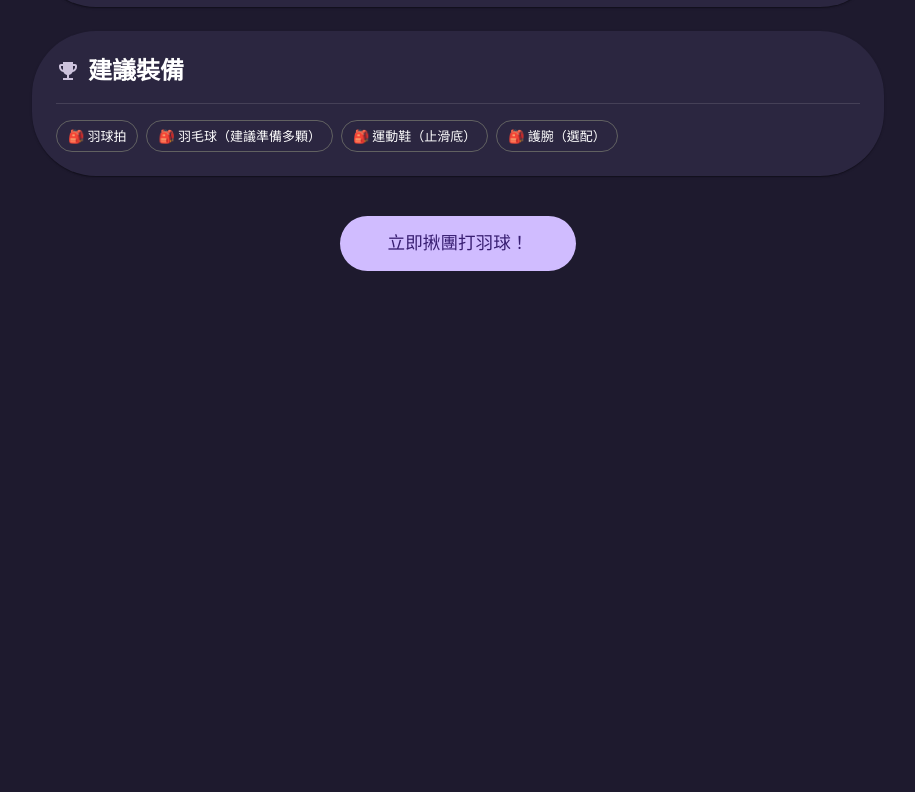
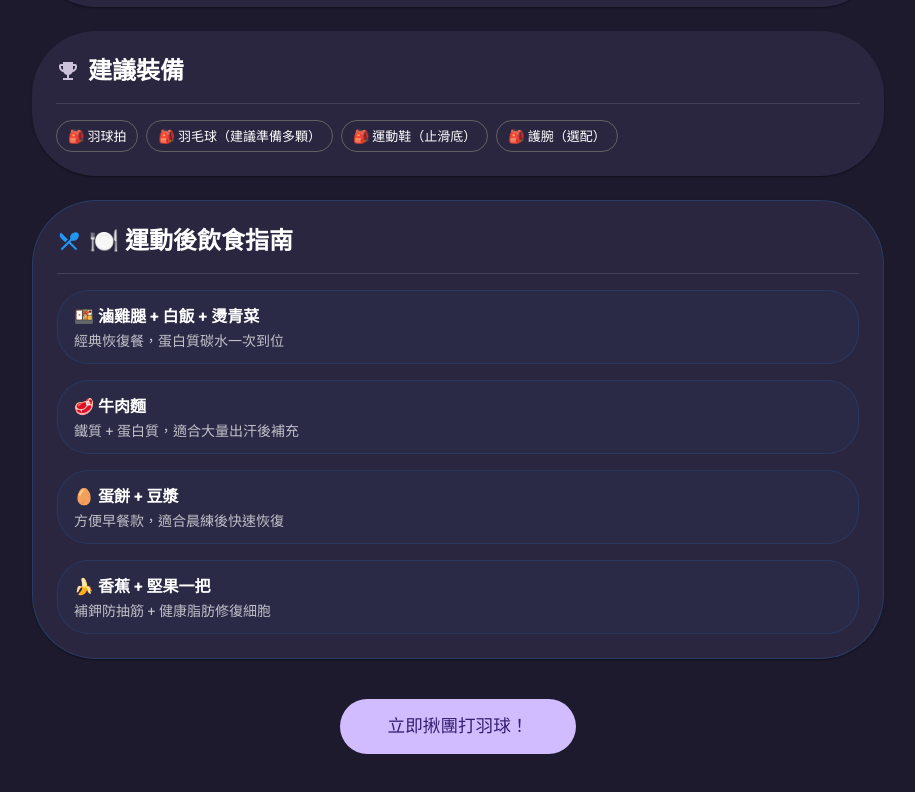
Before and after one commit to DONGHANK-001/lumo-ncnu, a Next.js app in the folder frontend/: page /sports/BADMINTON in a window 1280 px wide. Shown: the part 995-1787 px from the top of the page, without its empty margins (182-1097 px from the left). Before the commit the page ends 1330 px from the top, so only its background shows below. Built offline with nearby package versions, Linux system fonts and the light colour scheme; no server answers.

Commit message:
feat: embed nutrition guide inline in each sport guide page with food + reason

```diff
--- a/frontend/src/app/sports/[type]/page.tsx
+++ b/frontend/src/app/sports/[type]/page.tsx
@@ -28,6 +28,7 @@ import {
     EmojiEvents,
     MenuBook,
     Lightbulb,
+    LocalDining,
 } from '@mui/icons-material';
 import Link from 'next/link';
 
@@ -40,6 +41,7 @@ interface SportInfo {
     tips: string[];
     equipment: string[];
     campusSpots: string[];
+    nutrition?: { food: string; reason: string }[];
 }
 
 const SPORT_DATA: Record<string, SportInfo> = {
@@ -64,6 +66,12 @@ const SPORT_DATA: Record<string, SportInfo> = {
         ],
         equipment: ['籃球（室內用皮球或室外用橡膠球）', '球鞋', '毛巾和水壺'],
         campusSpots: ['暨大體育館（室內）', '暨大籃球場（戶外）'],
+        nutrition: [
+            { food: '🍗 雞胸肉 + 糙米飯', reason: '高蛋白修復肌肉 + 碳水補充糖原' },
+            { food: '🥛 巧克力牛奶', reason: '碳水蛋白比 3:1，研究證實最佳恢復飲品' },
+            { food: '🥚 水煮蛋 2-3 顆 + 地瓜', reason: '完整蛋白質 + 優質碳水化合物' },
+            { food: '🐟 鮭魚便當', reason: 'Omega-3 幫助消炎，加速肌肉恢復' },
+        ],
     },
     RUNNING: {
         name: '跑步',
@@ -85,6 +93,12 @@ const SPORT_DATA: Record<string, SportInfo> = {
         ],
         equipment: ['跑鞋（最重要！）', '排汗衣物', '水壺', '運動手錶（選配）'],
         campusSpots: ['暨大操場', '環校步道', '暨大行政大樓前廣場'],
+        nutrition: [
+            { food: '🥗 雞肉沙拉 + 全麥麵包', reason: '清爽不膩，蛋白質碳水兼備' },
+            { food: '🍜 清湯麵 + 蛋 + 青菜', reason: '補充水分和電解質 + 營養均衡' },
+            { food: '🍠 地瓜 + 茶葉蛋', reason: '方便取得的恢復餐，碳水蛋白兼顧' },
+            { food: '🥛 豆漿 + 饅頭', reason: '植物蛋白 + 碳水，素食者首選' },
+        ],
     },
     BADMINTON: {
         name: '羽球',
@@ -107,6 +121,12 @@ const SPORT_DATA: Record<string, SportInfo> = {
         ],
         equipment: ['羽球拍', '羽毛球（建議準備多顆）', '運動鞋（止滑底）', '護腕（選配）'],
         campusSpots: ['暨大體育館（室內場地）', '暨大羽球場'],
+        nutrition: [
+            { food: '🍱 滷雞腿 + 白飯 + 燙青菜', reason: '經典恢復餐，蛋白質碳水一次到位' },
+            { food: '🥩 牛肉麵', reason: '鐵質 + 蛋白質，適合大量出汗後補充' },
+            { food: '🥚 蛋餅 + 豆漿', reason: '方便早餐款，適合晨練後快速恢復' },
+            { food: '🍌 香蕉 + 堅果一把', reason: '補鉀防抽筋 + 健康脂肪修復細胞' },
+        ],
     },
     TABLE_TENNIS: {
         name: '桌球',
@@ -129,6 +149,12 @@ const SPORT_DATA: Record<string, SportInfo> = {
         ],
         equipment: ['桌球拍（自備品質較好）', '桌球（三星球較耐打）'],
         campusSpots: ['暨大活動中心', '暨大學生活圈區'],
+        nutrition: [
+            { food: '🍜 乾拌麵 + 荷包蛋', reason: '簡單好吃，低強度運動後剛剛好' },
+            { food: '🍙 飯糰 + 味噌湯', reason: '便利商店組合，方便又快速' },
+            { food: '🥗 輕食沙拉', reason: '低強度運動後不需要太重的餐點' },
+            { food: '🍎 水果 + 優格', reason: '抗氧化 + 腸道健康，維持專注力' },
+        ],
     },
     GYM: {
         name: '健身',
@@ -151,6 +177,12 @@ const SPORT_DATA: Record<string, SportInfo> = {
         ],
         equipment: ['運動鞋', '毛巾', '水壺', '護腕/護膝（選配）'],
         campusSpots: ['暨大健身房'],
+        nutrition: [
+            { food: '🥛 乳清蛋白奶昔 + 香蕉', reason: '最快速的蛋白質補充，重訓後黃金 30 分鐘' },
+            { food: '🍗 雞胸肉 200g + 糙米 1 碗', reason: '經典增肌餐，高蛋白低脂肪' },
+            { food: '🐟 鮪魚罐頭 + 全麥吐司 + 酪梨', reason: '健康脂肪 + 蛋白質 + 碳水三合一' },
+            { food: '🥚 蛋白 5 顆 + 全蛋 1 顆 + 地瓜', reason: '精算蛋白質的進階增肌組合' },
+        ],
     },
     VOLLEYBALL: {
         name: '排球',
@@ -173,6 +205,12 @@ const SPORT_DATA: Record<string, SportInfo> = {
         ],
         equipment: ['排球', '運動鞋', '護膝（建議）'],
         campusSpots: ['暨大排球場'],
+        nutrition: [
+            { food: '🍱 排骨便當', reason: '熱量充足，蛋白質碳水一次到位' },
+            { food: '🍛 咖哩雞肉飯', reason: '薑黃有天然消炎效果，加速恢復' },
+            { food: '🍜 餛飩湯 + 滷蛋', reason: '溫暖湯品幫助肌肉放鬆恢復' },
+            { food: '🥩 牛排 + 馬鈴薯', reason: '鐵質 + 蛋白質 + 碳水的完整補給' },
+        ],
     },
     NIGHT_WALK: {
         name: '夜散',
@@ -333,6 +371,33 @@ export default function SportGuidePage() {
                     </CardContent>
                 </Card>
 
+                {/* Nutrition */}
+                {sport.nutrition && sport.nutrition.length > 0 && (
+                    <Card sx={{ borderRadius: 4, border: `1px solid ${sport.color}33` }}>
+                        <CardContent sx={{ p: 3 }}>
+                            <Stack direction="row" spacing={1} alignItems="center" mb={2}>
+                                <LocalDining sx={{ color: sport.color }} />
+                                <Typography variant="h5" fontWeight="bold">🍽️ 運動後飲食指南</Typography>
+                            </Stack>
+                            <Divider sx={{ mb: 2 }} />
+                            <Stack spacing={2}>
+                                {sport.nutrition.map((item, i) => (
+                                    <Card key={i} variant="outlined" sx={{
+                                        borderRadius: 2,
+                                        background: `${sport.color}0a`,
+                                        borderColor: `${sport.color}22`,
+                                    }}>
+                                        <CardContent sx={{ py: 1.5, '&:last-child': { pb: 1.5 } }}>
+                                            <Typography variant="subtitle1" fontWeight="bold">{item.food}</Typography>
+                                            <Typography variant="body2" color="text.secondary">{item.reason}</Typography>
+                                        </CardContent>
+                                    </Card>
+                                ))}
+                            </Stack>
+                        </CardContent>
+                    </Card>
+                )}
+
                 {/* CTA */}
                 <Box sx={{ textAlign: 'center', pt: 2 }}>
                     <Button
```
